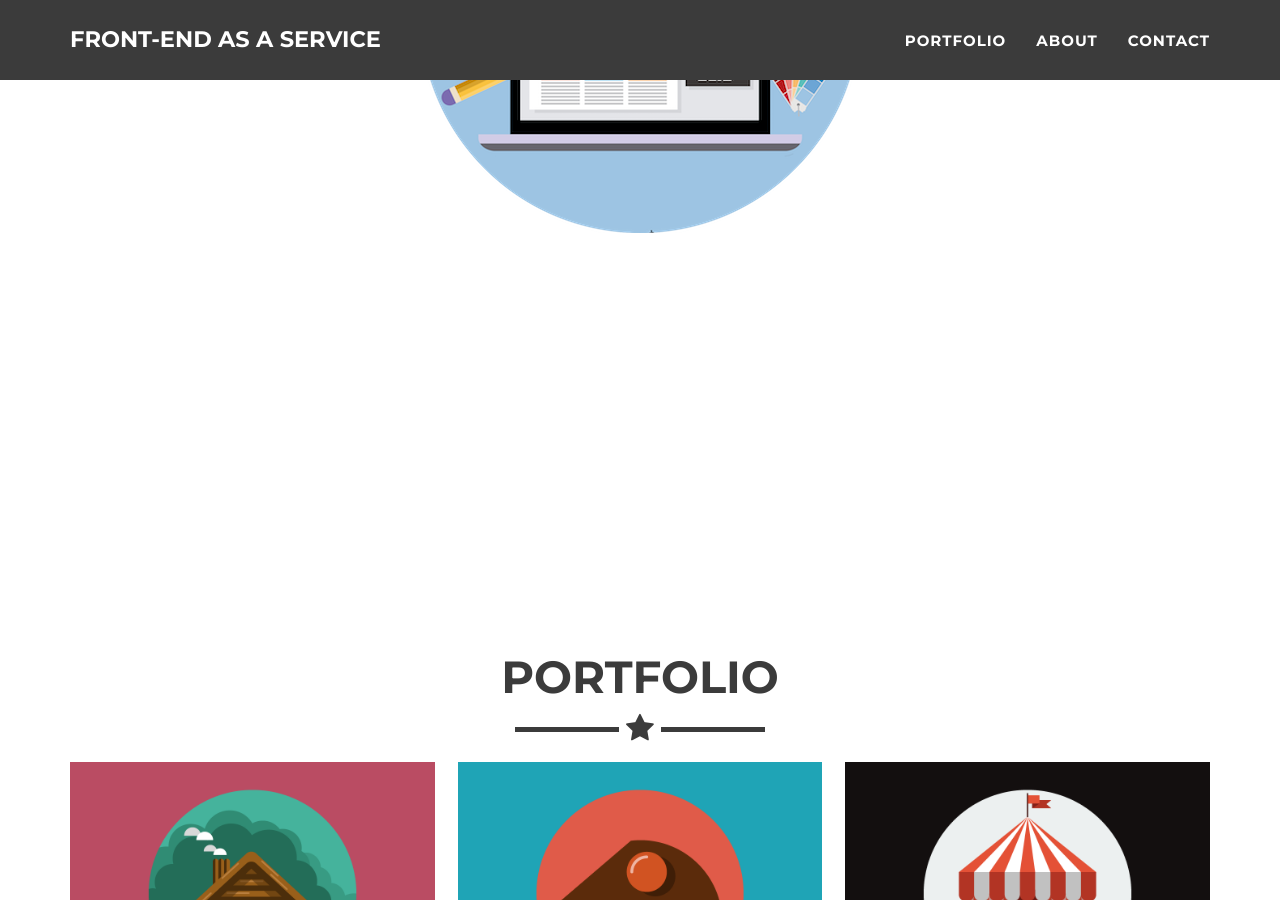
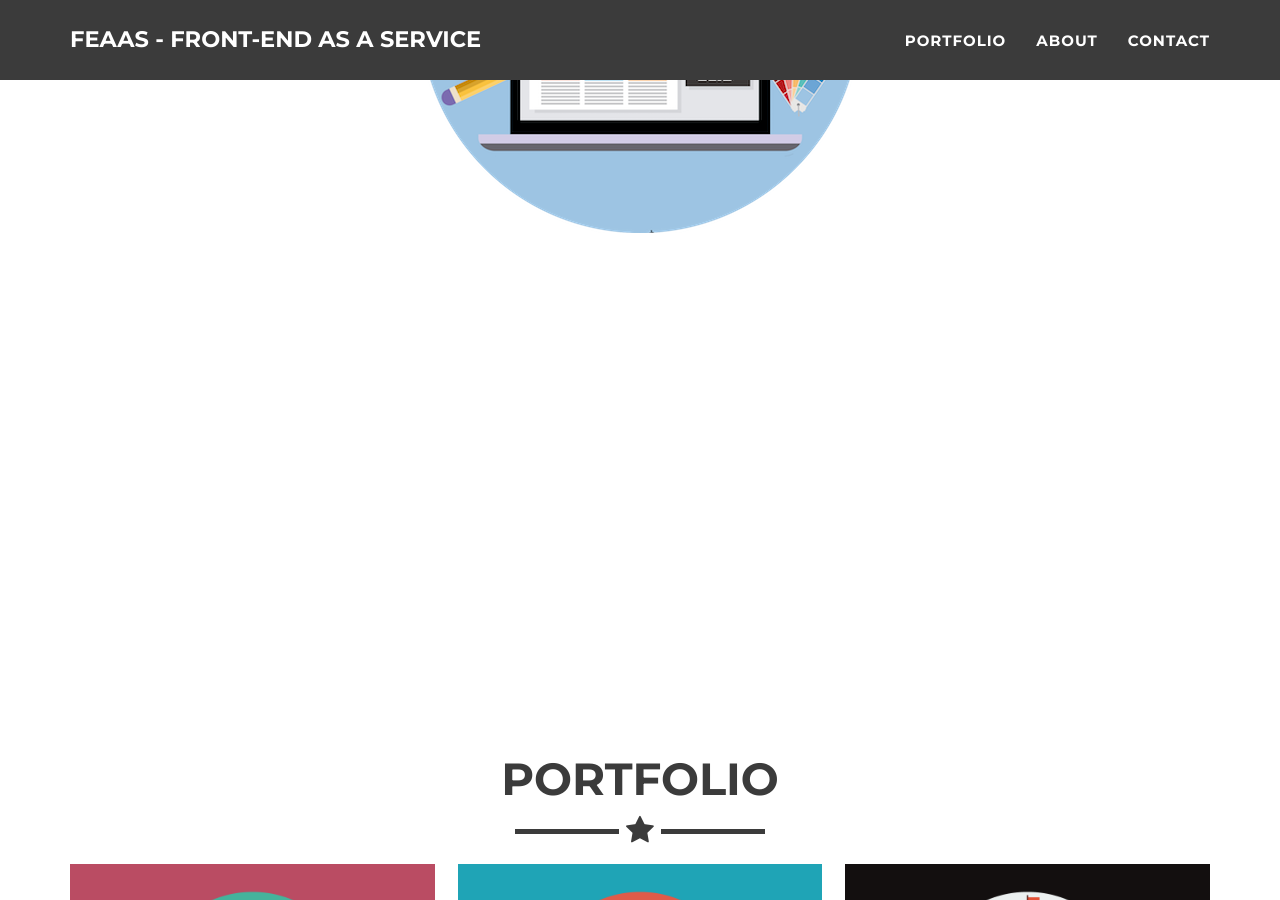
Before and after one commit to feaasio/feaasio.github.io, a Jekyll site: the page built from docs/_posts/2014-07-18-project-1.markdown, in a window 1280 px wide and 900 px high, scrolled down 407 px. Built offline with Jekyll 4.4.1, drawn with Linux system fonts in a browser that asks for light colours; some of the changed lines change nothing that is shown.

Commit message:
Update _config.yml

```diff
--- a/docs/_config.yml
+++ b/docs/_config.yml
@@ -1,13 +1,12 @@
 # Site settings
-title: Front-end as a Service
+title: FEaas - Front-end as a Service
 email: stephan.bitomsky@gmail.com
 url: www.feaas.io
 description: "Front-end as a service is being loaded with magnificient ideas in here!"
 keywords: "front-end as a service, front-end"
 skills: "Service Layer - Layout - Architecture Design"
 meta_author: Bitomsky Sümeyye
-site:
-  title: FEaas - Front-end as a Service
+
 
 # Google webmaster tools
 google_verify:
```
